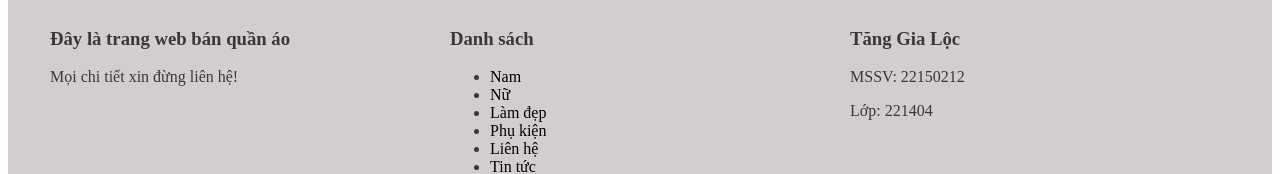
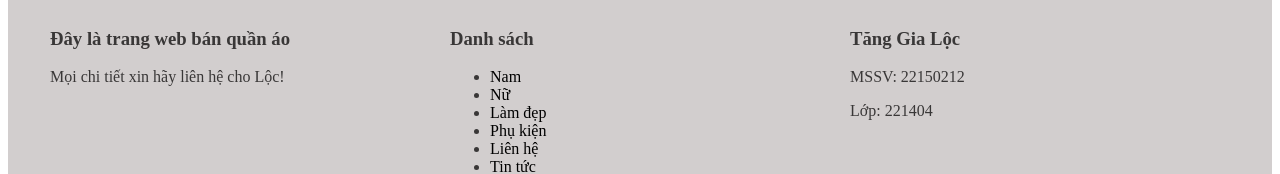
Before and after one commit to tangtangloc6104/AzurRaphael, a Vue app: page / in a window 1280 px wide. Shown: the part 1193-1367 px from the top of the page. Built offline with nearby package versions, Linux system fonts and the light colour scheme.

Commit message:
Update contact information in AppFooter component

```diff
--- a/src/components/AppFooter.vue
+++ b/src/components/AppFooter.vue
@@ -3,7 +3,7 @@
          <div class="footer-container">
              <div class="footer-column">
                  <h3>Đây là trang web bán quần áo </h3>
-                 <p>Mọi chi tiết xin đừng liên hệ!</p>
+                 <p>Mọi chi tiết xin hãy liên hệ cho Lộc!</p>
              </div>
              <div class="footer-column">
                  <h3>Danh sách</h3>
```
